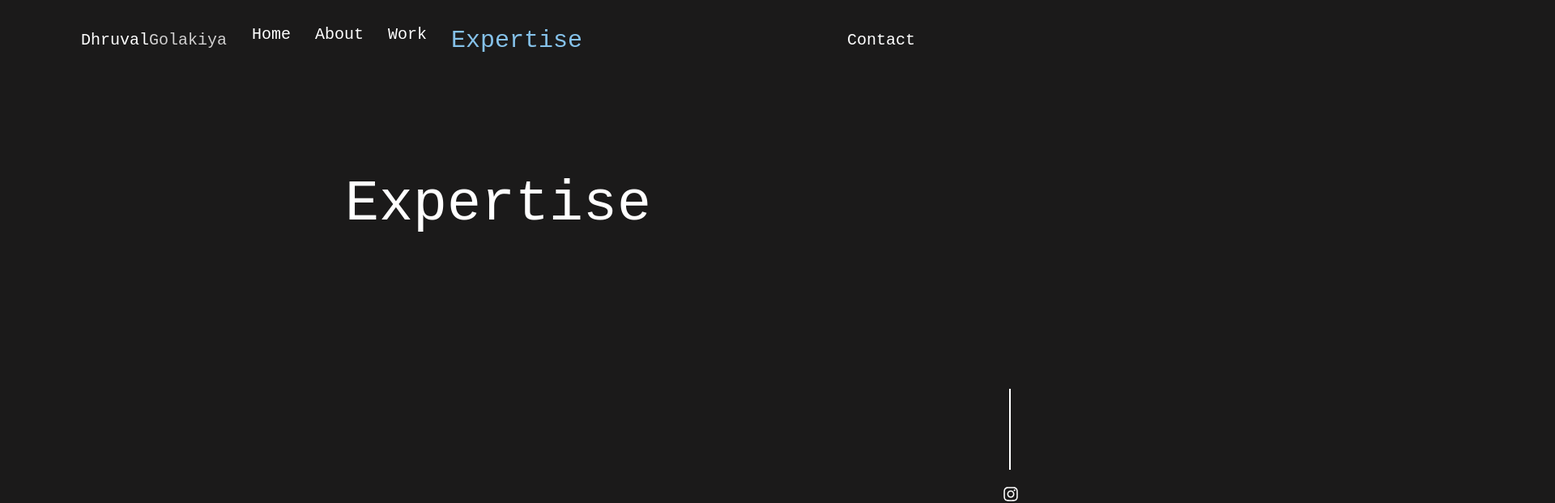
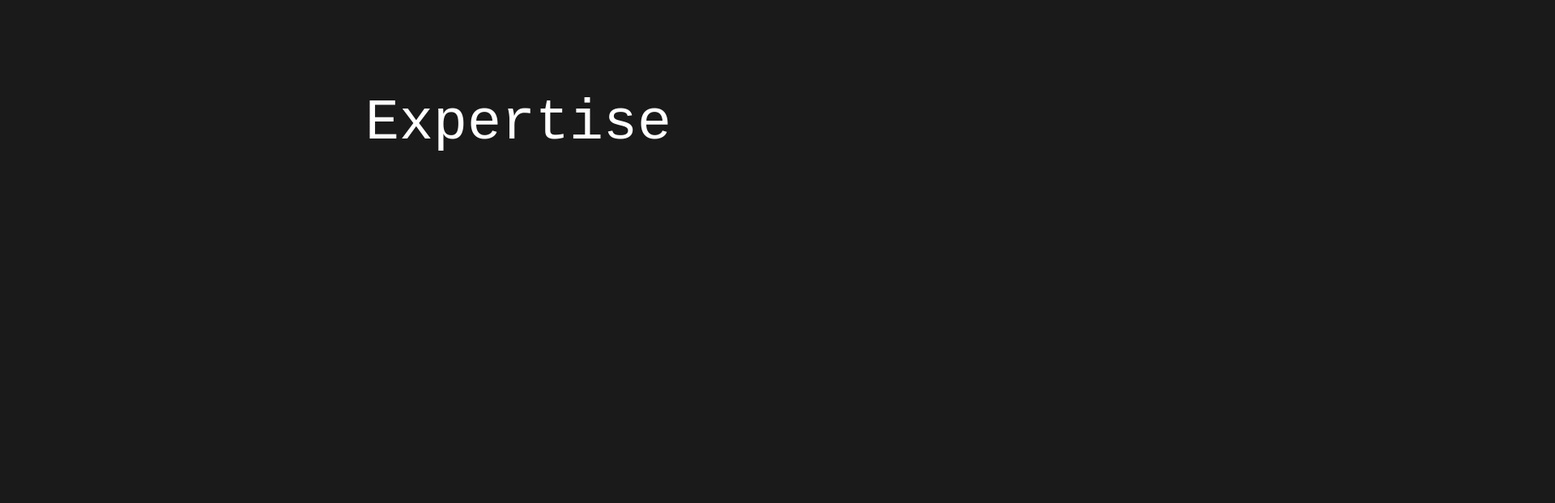
Before and after one commit to DhruvalGolakiya/portfolio-website, a Next.js app: page /expertise in a window 1280 px wide. Shown: the top 621 px of the page at 81% size, 1920 px wide, since content can reach past the window. Built offline with nearby package versions, Linux system fonts and the light colour scheme.

Commit message:
scrolling done sticky header and socials done

```diff
--- /dev/null
+++ b/components/body.tsx
@@ -0,0 +1,28 @@
+import React from "react";
+import AboutPage from "../pages/about";
+import ExpertisePage from "../pages/expertise";
+import WorkPage from "../pages/work";
+import ContentBody from "./content";
+import Header from "./header";
+import Socials from "./socials";
+
+export default function Body() {
+  return (
+    <>
+      <div className="flex body-class">
+        <div className="pt-[200px]">
+          <ContentBody />
+        </div>
+        <div className="pt-[200px]">
+          <AboutPage />
+        </div>
+        <div className="pt-[200px]">
+          <WorkPage />
+        </div>
+        <div className="pt-[200px]">
+          <ExpertisePage />
+        </div>
+      </div>
+    </>
+  );
+}
--- a/components/content.tsx
+++ b/components/content.tsx
@@ -11,13 +11,9 @@ import {
 
 export default function ContentBody() {
   return (
-    <>
-      <m.div
-        animate={{ x: "0%", opacity: 1 }}
-        initial={{ x: "100%", opacity: 0 }}
-        transition={{ duration: 2, ease: "easeOut" }}
-        exit={{ opacity: 1 }}
-        className="flex justify-between  mt-[100px] mr-[50px] font-name"
+    <div
+      id="home"
+      className="flex justify-between  mt-[100px] mr-[50px] font-name w-[90vw]"
     >
       <div className="relative left-[300px] type-effect leading-[90px]">
         <Typewriter
@@ -37,7 +33,6 @@ export default function ContentBody() {
           }}
         />
       </div>
-      </m.div>
-    </>
+    </div>
   );
 }
--- a/components/header.tsx
+++ b/components/header.tsx
@@ -10,8 +10,7 @@ export default function Header() {
   const path = router.pathname;
 
   return (
-    <>
-      <div className="flex  justify-between ml-[100px]  items-center mr-[150px] font-header  h-[100px]">
+    <div className="flex fixed justify-between  items-center  font-header w-[100vw] px-[100px] h-[100px]">
       <div className="text-logo_color ">
         <a href="/">
           <h1 className="text-[20px] font-header relative">
@@ -23,32 +22,32 @@ export default function Header() {
       <div>
         <div className="mr-[200px] flex text-logo_color">
           <ul className="flex gap-[30px]  justify-center">
-              <Link
-                href="/"
+            <a
+              href="#home"
               className={path == "/" ? "text-[#85C1E9] text-[30px]" : ""}
             >
               <li className={`hover:text-[30px]`}>Home</li>
-              </Link>
+            </a>
             <a
-                href={"#about-page"}
+              href={"#about"}
               className={path == "/about" ? "text-[#85C1E9] text-[30px]" : ""}
             >
               <li className="hover:text-[30px]">About</li>
             </a>
-              <Link
-                href={"/work"}
+            <a
+              href={"#work"}
               className={path == "/work" ? "text-[#85C1E9] text-[30px]" : ""}
             >
               <li className="hover:text-[30px]">Work</li>
-              </Link>
-              <Link
-                href={"/expertise"}
+            </a>
+            <a
+              href={"#expertise"}
               className={
                 path == "/expertise" ? "text-[#85C1E9] text-[30px]" : ""
               }
             >
               <li className="hover:text-[30px]">Expertise</li>
-              </Link>
+            </a>
           </ul>
         </div>
       </div>
@@ -62,6 +61,5 @@ export default function Header() {
         </div>
       </div>
     </div>
-    </>
   );
 }
--- a/components/socials.tsx
+++ b/components/socials.tsx
@@ -8,7 +8,7 @@ import {
 
 export default function Socials() {
   return (
-    <div className=" absolute bottom-20 mt-[100px] right-[40px]">
+    <div className="fixed  bottom-20 mt-[100px] right-[40px]">
       <ul className="flex-col grid gap-[40px]">
         <a className="vl relative left-[8px] top-5"></a>
         <a href="#" className="">
--- a/pages/_app.tsx
+++ b/pages/_app.tsx
@@ -6,9 +6,7 @@ import Socials from "../components/socials";
 
 function MyApp({ Component, pageProps, router }: AppProps) {
   return (
-    <div className="w-[100vw]">
-      <Header />
-      <Socials />
+    <div>
       <AnimatePresence initial={false} mode={"wait"}>
         <Component key={router.pathname} {...pageProps} />
       </AnimatePresence>
--- a/pages/about.tsx
+++ b/pages/about.tsx
@@ -4,17 +4,13 @@ import Link from "next/link";
 
 export default function AboutPage() {
   return (
-    <m.div
-      animate={{ x: "0%", opacity: 1 }}
-      initial={{ x: "100%", opacity: 0 }}
-      transition={{ ease: "easeOut" }}
-      exit={{ opacity: 1 }}
-      id="about-page"
-      className="flex justify-between  mt-[100px] mr-[50px] font-name text-[70px] text-[white]"
+    <div
+      id="about"
+      className="flex justify-between  mt-[100px]  font-name text-[70px] text-[white] w-[100vw] "
     >
       <div className=" items-center  justify-center flex w-[100%]  type-effect ">
         <h1>About</h1>
       </div>
-    </m.div>
+    </div>
   );
 }
--- a/pages/expertise.tsx
+++ b/pages/expertise.tsx
@@ -3,16 +3,13 @@ import { motion as m } from "framer-motion";
 
 export default function ExpertisePage() {
   return (
-    <m.div
-      animate={{ x: "0%", opacity: 1 }}
-      initial={{ x: "100%", opacity: 0 }}
-      transition={{ ease: "easeOut" }}
-      exit={{ opacity: 1 }}
-      className="flex justify-between  mt-[100px] mr-[50px] font-name text-[70px] text-[white]"
+    <div
+      id="expertise"
+      className="flex justify-between  mt-[100px]  font-name text-[70px] text-[white] w-[100vw] "
     >
       <div className=" items-center  justify-center flex w-[100%]  type-effect ">
         <h1>Expertise</h1>
       </div>
-    </m.div>
+    </div>
   );
 }
--- a/pages/index.tsx
+++ b/pages/index.tsx
@@ -1,20 +1,19 @@
 import type { NextPage } from "next";
 import Head from "next/head";
 import Image from "next/image";
+import Body from "../components/body";
 import ContentBody from "../components/content";
 import CustomCursor from "../components/cursor";
 import Header from "../components/header";
+import Socials from "../components/socials";
 import AboutPage from "./about";
 
 export default function Home() {
   return (
-    <div className="w-[200vw] flex">
-      <div className="w-[100vw] ">
-        <ContentBody />
-      </div>
-      <div className="w-[100vw] ">
-        <AboutPage />
-      </div>
+    <div>
+      <Header />
+      <Socials />
+      <Body />
     </div>
   );
 }
--- a/pages/work.tsx
+++ b/pages/work.tsx
@@ -3,16 +3,13 @@ import { motion as m } from "framer-motion";
 
 export default function WorkPage() {
   return (
-    <m.div
-      animate={{ x: "0%", opacity: 1 }}
-      initial={{ x: "100%", opacity: 0 }}
-      transition={{ ease: "easeOut" }}
-      exit={{ opacity: 1 }}
-      className="flex justify-between  mt-[100px] mr-[50px] font-name text-[70px] text-[white]"
+    <div
+      id="work"
+      className="flex justify-between  mt-[100px]  font-name text-[70px] text-[white] w-[100vw] "
     >
       <div className=" items-center  justify-center flex w-[100%]  type-effect ">
         <h1>Work</h1>
       </div>
-    </m.div>
+    </div>
   );
 }
--- a/styles/globals.css
+++ b/styles/globals.css
@@ -8,15 +8,19 @@
 /* * {
   cursor: none;
 } */
+
+html::-webkit-scrollbar {
+  display: none;
+}
 html {
   scroll-behavior: smooth;
 }
 
 body {
-  width: 200vw;
+  width: auto;
   padding: 0;
   margin: 0;
-  height: 100vh;
+  height: fit-content;
   background-color: var(--backgroud-color);
 }
 
```
Lines whose indentation alone changed are shown as unchanged.
